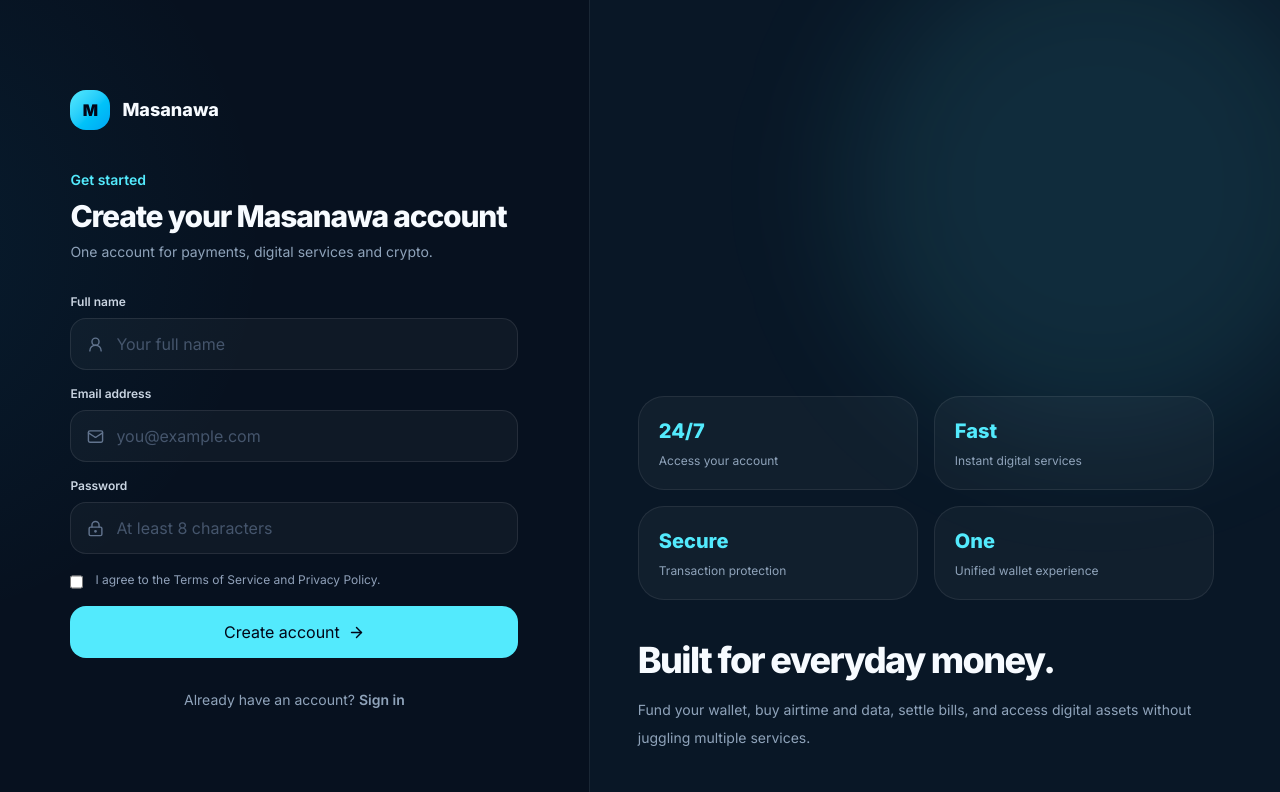
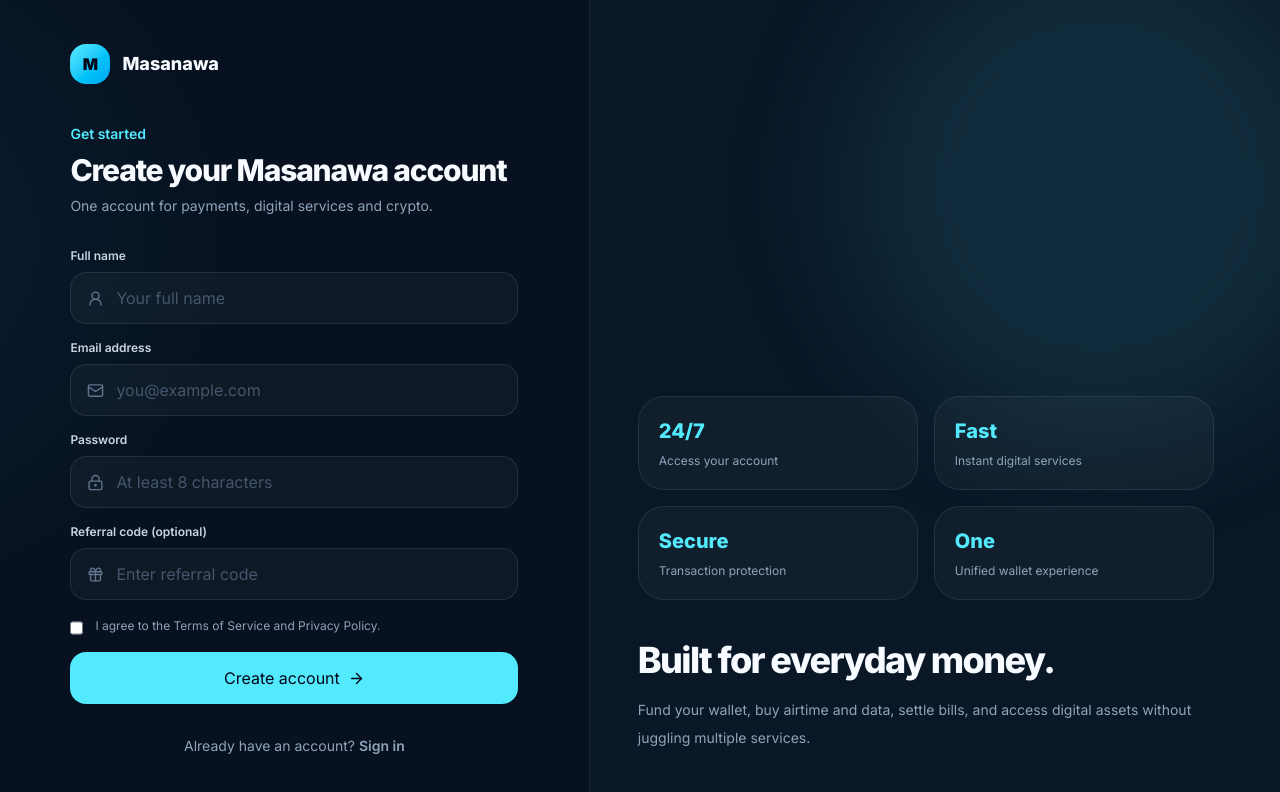
Before and after one commit to Baatiku/MasanawaP1, a Next.js app: page /register in a window 1280 px wide. Shown: the top 792 px of the page. Built offline with nearby package versions, Linux system fonts and the light colour scheme; no server answers.

Commit message:
Add referral code to registration

```diff
--- a/app/register/page.tsx
+++ b/app/register/page.tsx
@@ -1,9 +1,10 @@
 import Link from "next/link";
-import { ArrowRight, LockKeyhole, Mail, UserRound } from "lucide-react";
+import { ArrowRight, Gift, LockKeyhole, Mail, UserRound } from "lucide-react";
 import { register } from "../auth/actions";
 
-export default async function RegisterPage({ searchParams }: { searchParams?: Promise<{ error?: string }> }) {
+export default async function RegisterPage({ searchParams }: { searchParams?: Promise<{ error?: string; ref?: string }> }) {
   const params = (await searchParams) ?? {};
+  const referralCode = (params.ref ?? "").trim().toUpperCase().slice(0,24);
   return (
     <main className="min-h-screen px-5 py-8 sm:px-8 lg:grid lg:grid-cols-[.92fr_1.08fr] lg:p-0">
       <section className="flex min-h-[calc(100vh-4rem)] items-center justify-center lg:min-h-screen">
@@ -11,10 +12,12 @@
           <div className="mb-10 flex items-center gap-3"><div className="flex h-10 w-10 items-center justify-center rounded-2xl bg-gradient-to-br from-cyan-300 to-sky-500 font-black text-slate-950">M</div><p className="text-lg font-extrabold">Masanawa</p></div>
           <p className="text-sm font-semibold text-cyan-300">Get started</p><h1 className="mt-2 text-3xl font-extrabold tracking-[-.04em]">Create your Masanawa account</h1><p className="muted mt-2 text-sm">One account for payments, digital services and crypto.</p>
           {params.error && <div className="mt-5 rounded-2xl border border-rose-400/20 bg-rose-400/8 px-4 py-3 text-sm text-rose-200">{params.error}</div>}
+          {referralCode && <div className="mt-5 rounded-2xl border border-cyan-300/15 bg-cyan-300/[.05] px-4 py-3 text-xs text-cyan-100">Referral code <span className="font-bold text-cyan-300">{referralCode}</span> will be attached to your account after signup.</div>}
           <form action={register} className="mt-8 space-y-4">
             <Field name="full_name" label="Full name" placeholder="Your full name" icon={UserRound} />
             <Field name="email" label="Email address" placeholder="you@example.com" type="email" icon={Mail} />
             <Field name="password" label="Password" placeholder="At least 8 characters" type="password" icon={LockKeyhole} />
+            <Field name="referral_code" label="Referral code (optional)" placeholder="Enter referral code" icon={Gift} defaultValue={referralCode} required={false} />
             <label className="flex gap-3 text-xs leading-5 text-slate-400"><input required type="checkbox" className="mt-1 accent-cyan-300" /> <span>I agree to the Terms of Service and Privacy Policy.</span></label>
             <button type="submit" className="flex h-13 w-full items-center justify-center gap-2 rounded-2xl bg-cyan-300 text-sm font-bold text-slate-950 transition hover:bg-cyan-200">Create account <ArrowRight size={17} /></button>
           </form>
@@ -26,8 +29,8 @@
   );
 }
 
-function Field({ name, label, placeholder, type = "text", icon: Icon }: { name: string; label: string; placeholder: string; type?: string; icon: typeof Mail }) {
-  return <div><label htmlFor={name} className="mb-2 block text-xs font-semibold text-slate-300">{label}</label><div className="flex h-13 items-center gap-3 rounded-2xl border border-white/9 bg-white/[.035] px-4 focus-within:border-cyan-300/35"><Icon size={17} className="text-slate-500" /><input id={name} name={name} required type={type} placeholder={placeholder} className="h-full min-w-0 flex-1 bg-transparent text-sm outline-none placeholder:text-slate-600" /></div></div>;
+function Field({ name, label, placeholder, type = "text", icon: Icon, defaultValue = "", required = true }: { name: string; label: string; placeholder: string; type?: string; icon: typeof Mail; defaultValue?: string; required?: boolean }) {
+  return <div><label htmlFor={name} className="mb-2 block text-xs font-semibold text-slate-300">{label}</label><div className="flex h-13 items-center gap-3 rounded-2xl border border-white/9 bg-white/[.035] px-4 focus-within:border-cyan-300/35"><Icon size={17} className="text-slate-500" /><input id={name} name={name} required={required} type={type} defaultValue={defaultValue} placeholder={placeholder} autoCapitalize={name === "referral_code" ? "characters" : undefined} className="h-full min-w-0 flex-1 bg-transparent text-sm outline-none placeholder:text-slate-600" /></div></div>;
 }
 
 function InfoCard({ value, label }: { value: string; label: string }) {
```
